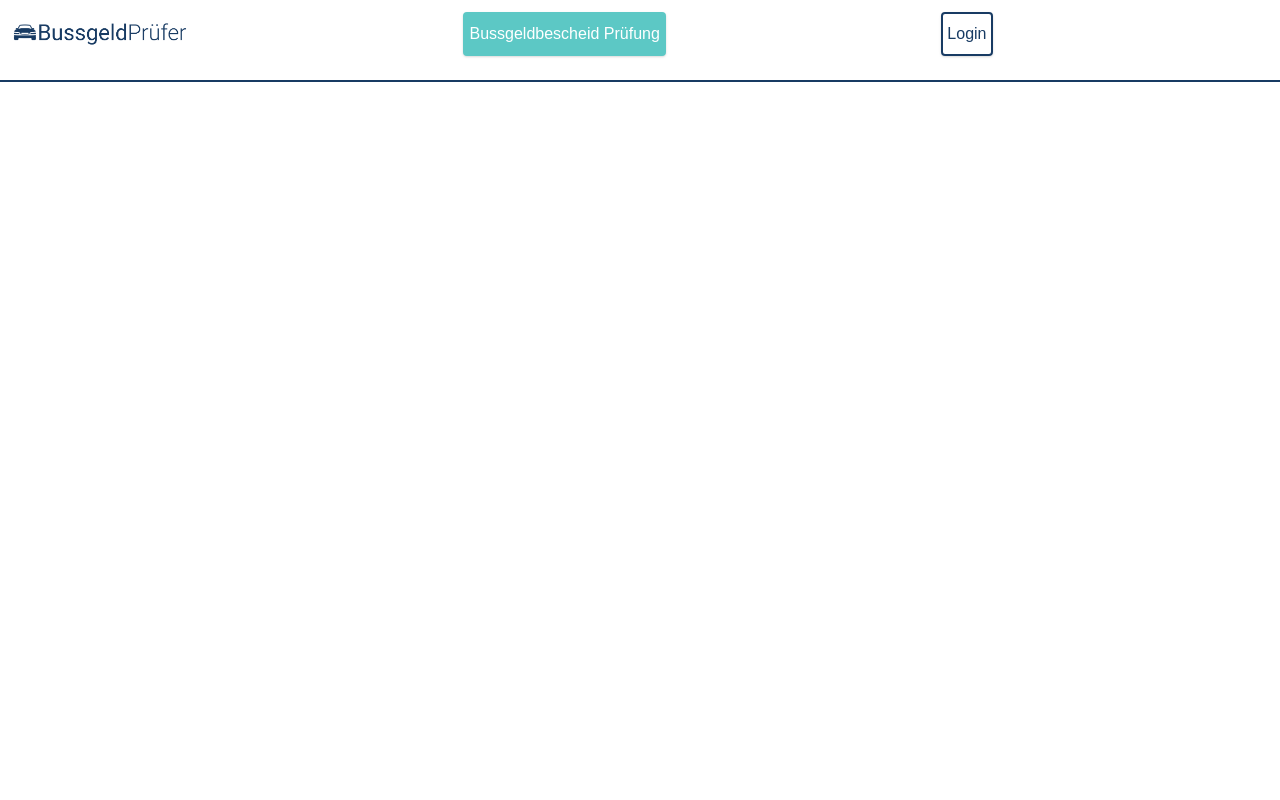
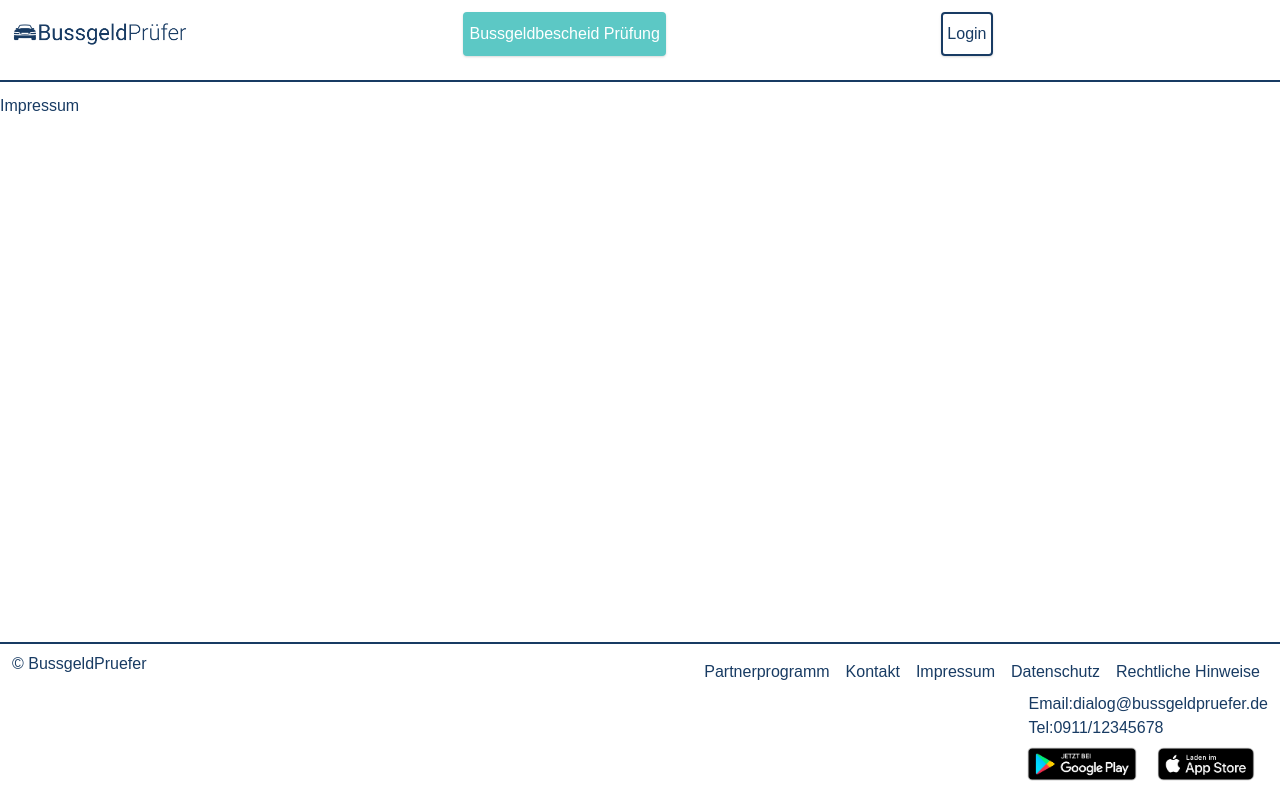
Before and after one commit to gbklegal/bussgeldpruefer-wordpress, a Vue app: page /impressum in a window 1280 px wide. Built offline with nearby package versions, Linux system fonts and the light colour scheme.

Commit message:
Add Footer

```diff
--- a/src/App.vue
+++ b/src/App.vue
@@ -1,17 +1,22 @@
 <template>
   <div class="text-primary" id="app">
     <Header />
+    <main id="main">
       <router-view/>
+    </main>
+    <Footer />
   </div>
 </template>
 
 <script>
 import Header from './components/TheHeader.vue'
+import Footer from './components/TheFooter.vue'
 
 export default {
   name: 'App',
   components: {
-    Header
+    Header,
+    Footer
   }
 
 }
@@ -20,5 +25,9 @@ export default {
 <style>
 #app {
   font-family: sans-serif;
+  display: grid;
+  grid-template-rows: auto 1fr auto;
+  min-height: 100vh;
+  width: 100vw;
 }
 </style>
--- a/src/assets/css/style.css
+++ b/src/assets/css/style.css
@@ -15,7 +15,7 @@
         @apply my-2;
     }
 
-    .header-navigation li a {
+    nav li a {
         @apply py-1 hover:underline;
     }
 }
--- /dev/null
+++ b/src/components/TheFooter.vue
@@ -0,0 +1,89 @@
+<template>
+    <footer class="my-3 px-3 border-t-2 border-primary pt-2">
+        <p>&copy; BussgeldPruefer</p>
+        <nav>
+            <ul>
+                <li>
+                   <router-link to="/partnerprogramm">Partnerprogramm</router-link>
+                </li>
+                <li>
+                    <router-link to="/kontakt">Kontakt</router-link>
+                </li>
+                <li>
+                    <router-link to="/impressum">Impressum</router-link>
+                </li>
+                <li>
+                    <router-link to="/datenschutz">Datenschutz</router-link>
+                </li>
+                <li>
+                    <router-link to="/rechtliche-hinweise">Rechtliche Hinweise</router-link>
+                </li>
+            </ul>
+        </nav>
+        <div class="footer-contact">
+            <div>
+                <span>Email:</span>
+                <a href="mailto:dialog@bussgeldpruefer.de">dialog@bussgeldpruefer.de</a>
+            </div>
+            <div>
+                <span>Tel:</span>
+                <a href="tel:091112345678">0911/12345678</a>
+            </div>
+        </div>
+        <div class="app">
+            <img class="h-12" src="../assets/google-play-badge.png" alt="Jetzt bei Google Play downloaden.">
+            <img class="h-12" src="../assets/app-store-badge.png" alt="Laden im App Store.">
+        </div>
+    </footer>
+</template>
+<script>
+export default {
+    name: 'Footer',
+}
+</script>
+<style scoped>
+    footer {
+        display: grid;
+        grid-template-areas:
+            'logo'
+            'nav'
+            'contact'
+            'app';
+        justify-items: end;
+    }
+
+    p {
+        grid-area: logo;
+        justify-self: start;
+    }
+
+    nav {
+        grid-area: nav;
+    }
+
+    nav li {
+        display: inline-block;
+        padding: 0.5em;
+    }
+
+    .footer-contact {
+        grid-area: contact;
+    }
+
+    .app {
+        grid-area: app;
+    }
+
+    .app img {
+        display: inline;
+    }
+
+    @media (min-width: 768px) {
+        footer {
+            grid-template-areas:
+                'logo nav'
+                '. contact'
+                '. app';
+        }
+    }
+</style>
--- a/src/router/index.js
+++ b/src/router/index.js
@@ -49,6 +49,26 @@ const routes = [
     path: '/relevante-themen',
     name: 'Topics',
     component: () => import('../views/Topics.vue')
+  },
+  {
+    path: '/partnerprogramm',
+    name: 'Partner',
+    component: () => import('../views/Partner.vue')
+  },
+  {
+    path: '/kontakt',
+    name: 'Contact',
+    component: () => import('../views/Contact.vue')
+  },
+  {
+    path: '/impressum',
+    name: 'LegalContact',
+    component: () => import('../views/LegalContact.vue')
+  },
+  {
+    path: '/rechtliche-hinweise',
+    name: 'TermsOfService',
+    component: () => import('../views/TermsOfService.vue')
   }
 
 ]
--- /dev/null
+++ b/src/views/LegalContact.vue
@@ -0,0 +1,5 @@
+<template>
+  <div class="legal-contact">
+    <h1>Impressum</h1>
+  </div>
+</template>
--- /dev/null
+++ b/src/views/Partner.vue
@@ -0,0 +1,5 @@
+<template>
+  <div class="partner">
+    <h1>Partnerprogramm</h1>
+  </div>
+</template>
--- /dev/null
+++ b/src/views/Privacy.vue
@@ -0,0 +1,5 @@
+<template>
+  <div class="privacy">
+    <h1>Datenschutz</h1>
+  </div>
+</template>
--- /dev/null
+++ b/src/views/TermsOfService.vue
@@ -0,0 +1,5 @@
+<template>
+  <div class="terms-of-service">
+    <h1>Rechtliche Hinweise</h1>
+  </div>
+</template>
```
Also changed, not shown: src/assets/app-store-badge.png (added), src/assets/google-play-badge.png (added).
